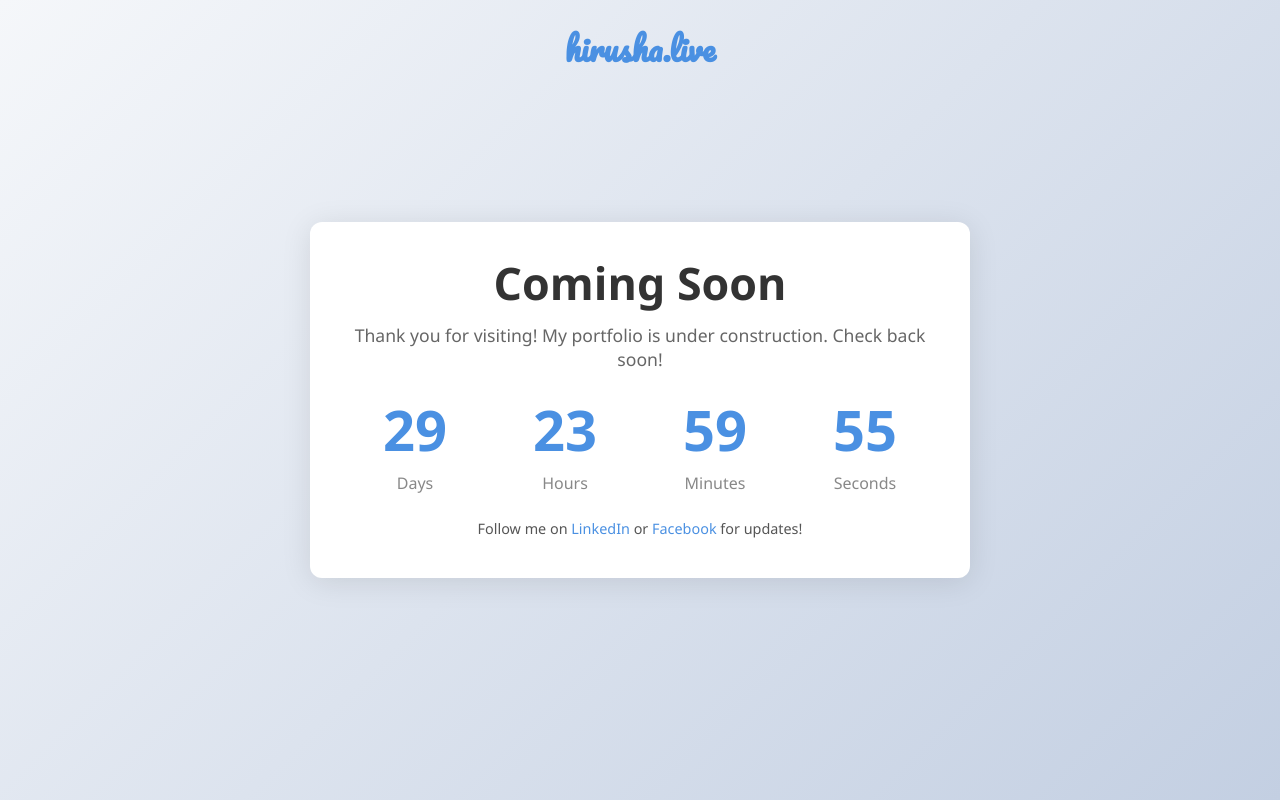
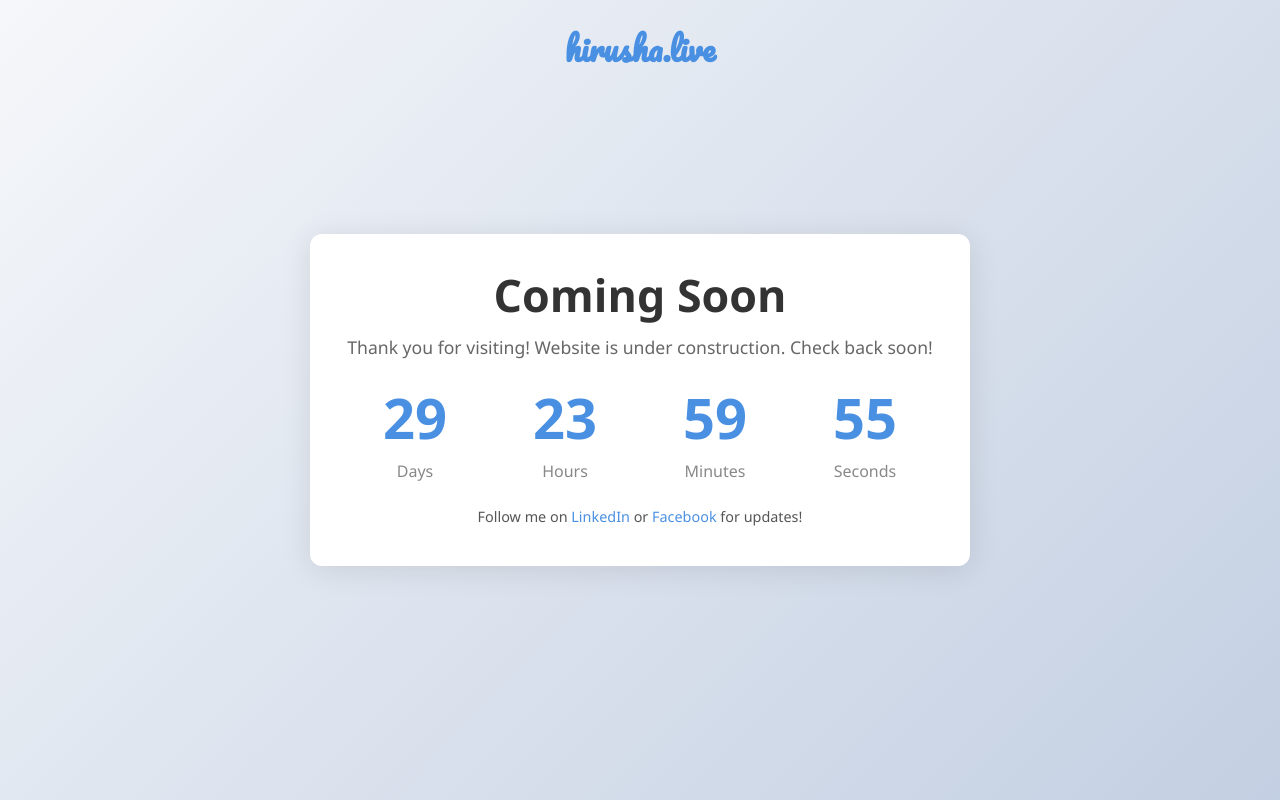
Before and after one commit to Hirusha-N/Commingsoon, a plain HTML site: page index.html in a window 1280 px wide. Drawn offline with Linux system fonts and the light colour scheme.

Commit message:
Update index.html

```diff
--- a/index.html
+++ b/index.html
@@ -8,12 +8,12 @@
     <link href="https://fonts.googleapis.com/css2?family=Pacifico&display=swap" rel="stylesheet">
 </head>
 <body>
-    <div class="header">
+    <header class="header">
         <h2>hirusha.live</h2>
-    </div>
-    <div class="container">
+    </header>
+    <main class="container">
         <h1>Coming Soon</h1>
-        <p>Thank you for visiting! My portfolio is under construction. Check back soon!</p>
+        <p>Thank you for visiting! Website is under construction. Check back soon!</p>
         <div class="countdown">
             <div class="countdown-item">
                 <span id="days">00</span>
@@ -35,7 +35,7 @@
         <footer>
             <p>Follow me on <a href="https://www.linkedin.com/in/hirushanim?utm_source=share&utm_campaign=share_via&utm_content=profile&utm_medium=ios_app" target="_blank">LinkedIn</a> or <a href="https://www.facebook.com/share/yPEQtpAH7u8YvKtk/?mibextid=LQQJ4d" target="_blank">Facebook</a> for updates!</p>
         </footer>
-    </div>
+    </main>
     <script src="script.js"></script>
 </body>
 </html>
```
